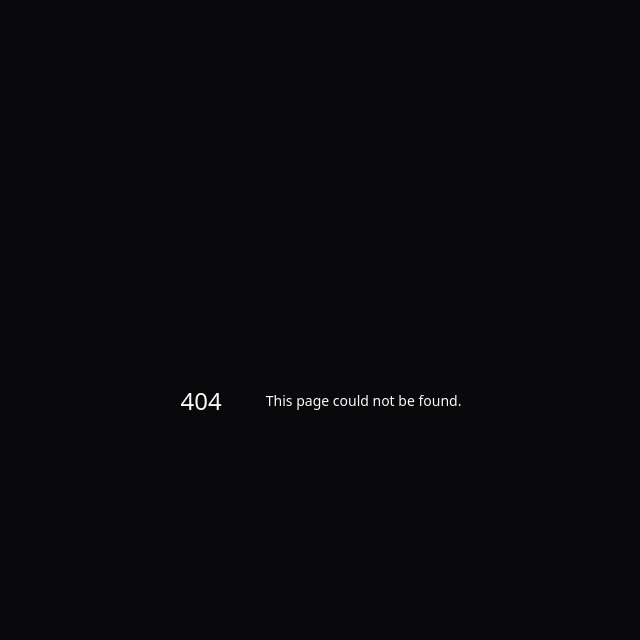
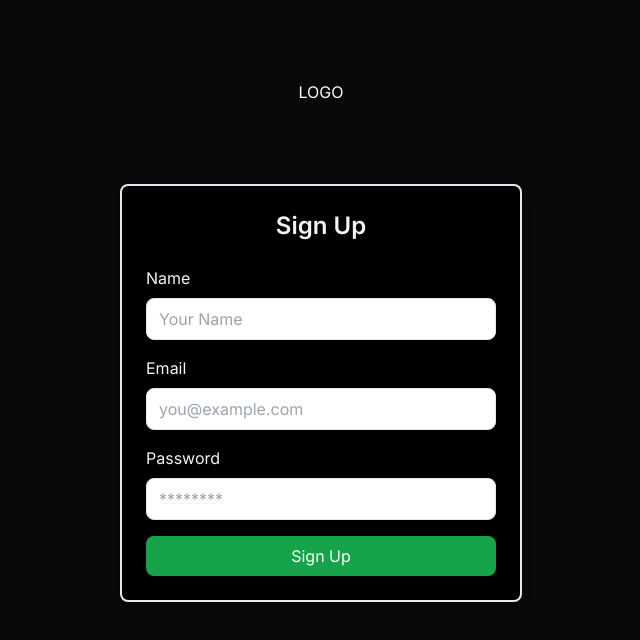
Before and after one commit to julioishikawa/devcoins, a Next.js app: page /login/register in a window 1280 px wide. Before the commit this address had no page. Shown: the top 640 px of the page, without its empty margins (319-959 px from the left). Built offline with nearby package versions, Linux system fonts and the light colour scheme.

Commit message:
add carousel-skeleton and initial login

```diff
--- a/src/app/(store)/(home)/page.tsx
+++ b/src/app/(store)/(home)/page.tsx
@@ -1,13 +1,17 @@
+import CarouselSkeleton from '@/components/carousel-skeleton'
 import { CoinCarousel } from '@/components/coin-carousel'
 import { CoinChart } from '@/components/coin-chart'
+import { Suspense } from 'react'
 
 export default function Home() {
   return (
-    <main className="px-20 py-10">
+    <main className="px-10 sm:px-20 py-10">
       <CoinChart />
 
       <div className="flex justify-center">
-        <CoinCarousel />
+        <Suspense fallback={<CarouselSkeleton />}>
+          <CoinCarousel />
+        </Suspense>
       </div>
     </main>
   )
--- /dev/null
+++ b/src/app/login/(signIn)/page.tsx
@@ -0,0 +1,41 @@
+import React from 'react'
+
+export default function SignIn() {
+  return (
+    <div className="mx-auto p-8 bg-black border-2 shadow-lg rounded-lg">
+      <h2 className="text-2xl font-semibold text-gray-100 text-center mb-6">
+        Entrar
+      </h2>
+      <form className="w-[350px]">
+        <div className="mb-4">
+          <label className="block text-gray-100 mb-2" htmlFor="email">
+            Email
+          </label>
+          <input
+            id="email"
+            type="email"
+            className="w-full px-3 py-2 border rounded-lg text-gray-900 focus:outline-none focus:ring focus:ring-gray-500"
+            placeholder="you@example.com"
+          />
+        </div>
+        <div className="mb-4">
+          <label className="block text-gray-100 mb-2" htmlFor="password">
+            Password
+          </label>
+          <input
+            id="password"
+            type="password"
+            className="w-full px-3 py-2 border rounded-lg text-gray-900 focus:outline-none focus:ring focus:ring-gray-500"
+            placeholder="********"
+          />
+        </div>
+        <button
+          type="submit"
+          className="w-full bg-blue-600 text-white py-2 rounded-lg hover:bg-blue-700 transition duration-300"
+        >
+          Sign In
+        </button>
+      </form>
+    </div>
+  )
+}
--- /dev/null
+++ b/src/app/login/layout.tsx
@@ -0,0 +1,10 @@
+import { ReactNode } from 'react'
+
+export default function LoginLayout({ children }: { children: ReactNode }) {
+  return (
+    <div className="flex flex-col items-center">
+      <h1 className="w-full p-20 text-center">LOGO</h1>
+      {children}
+    </div>
+  )
+}
--- /dev/null
+++ b/src/app/login/register/page.tsx
@@ -0,0 +1,52 @@
+import React from 'react'
+
+export default function SignUp() {
+  return (
+    <div className="mx-auto p-6 bg-black border-2 shadow-lg rounded-lg">
+      <h2 className="text-2xl font-semibold text-gray-100 text-center mb-6">
+        Sign Up
+      </h2>
+      <form className="w-[350px]">
+        <div className="mb-4">
+          <label className="block text-gray-100 mb-2" htmlFor="name">
+            Name
+          </label>
+          <input
+            id="name"
+            type="text"
+            className="w-full px-3 py-2 border rounded-lg text-gray-900 focus:outline-none focus:ring focus:ring-gray-500"
+            placeholder="Your Name"
+          />
+        </div>
+        <div className="mb-4">
+          <label className="block text-gray-100 mb-2" htmlFor="email">
+            Email
+          </label>
+          <input
+            id="email"
+            type="email"
+            className="w-full px-3 py-2 border rounded-lg text-gray-900 focus:outline-none focus:ring focus:ring-gray-500"
+            placeholder="you@example.com"
+          />
+        </div>
+        <div className="mb-4">
+          <label className="block text-gray-100 mb-2" htmlFor="password">
+            Password
+          </label>
+          <input
+            id="password"
+            type="password"
+            className="w-full px-3 py-2 border rounded-lg text-gray-900 focus:outline-none focus:ring focus:ring-gray-500"
+            placeholder="********"
+          />
+        </div>
+        <button
+          type="submit"
+          className="w-full bg-green-600 text-white py-2 rounded-lg hover:bg-green-700 transition duration-300"
+        >
+          Sign Up
+        </button>
+      </form>
+    </div>
+  )
+}
--- /dev/null
+++ b/src/components/carousel-skeleton.tsx
@@ -0,0 +1,22 @@
+import { Skeleton } from './ui/skeleton'
+
+export default function CarouselSkeleton() {
+  return (
+    <div className="relative w-full lg:w-[1000px]">
+      <div className="flex gap-4 overflow-hidden">
+        {Array.from({ length: 6 }).map((_, index) => (
+          <div
+            key={index}
+            className="basis-1/3 sm:basis-1/4 md:basis-1/5 lg:basis-1/6 p-2"
+          >
+            <div className="border-none min-w-[70px] w-full bg-zinc-800 rounded aspect-square flex items-center justify-center">
+              <Skeleton className="w-full h-full" />
+            </div>
+          </div>
+        ))}
+      </div>
+      <Skeleton className="absolute h-8 w-8 rounded-full -left-12 top-1/2 -translate-y-1/2" />
+      <Skeleton className="absolute h-8 w-8 rounded-full -right-12 top-1/2 -translate-y-1/2" />
+    </div>
+  )
+}
--- a/src/components/coin-carousel.tsx
+++ b/src/components/coin-carousel.tsx
@@ -8,19 +8,21 @@ import {
   CarouselPrevious,
 } from '@/components/ui/carousel'
 
-export function CoinCarousel() {
+export async function CoinCarousel() {
+  await new Promise((resolve) => setTimeout(resolve, 1000))
+
   return (
     <Carousel
       opts={{
         align: 'start',
       }}
-      className="max-w-md"
+      className="w-full lg:w-[1000px]"
     >
       <CarouselContent>
         {Array.from({ length: 9 }).map((_, index) => (
           <CarouselItem
             key={index}
-            className="sm:basis-1/2 md:basis-1/3 lg:basis-1/4"
+            className="basis-1/3 sm:basis-1/4 md:basis-1/5 lg:basis-1/6"
           >
             <div className="p-2 border-none">
               <Card className="border-none bg-zinc-800">
--- a/src/components/coin-chart.tsx
+++ b/src/components/coin-chart.tsx
@@ -133,9 +133,9 @@ export function CoinChart() {
   return (
     <div className="space-y-4">
       {loading ? (
-        <Skeleton className="w-96 h-6 rounded-md" />
+        <Skeleton className="w-full h-6 rounded-md" />
       ) : (
-        <h1>Gráficos das cryptomoedas nos últimos 7 dias</h1>
+        <h1>Cryptomoedas nos últimos 7 dias</h1>
       )}
 
       <div className="inline-flex gap-4 h-10 rounded-md">
--- a/src/components/header-skeleton.tsx
+++ b/src/components/header-skeleton.tsx
@@ -3,7 +3,7 @@ import { Skeleton } from './ui/skeleton'
 export default function HeaderSkeleton() {
   return (
     <div className="flex items-center gap-5">
-      <Skeleton className="w-11 h-8" />
+      <Skeleton className="w-11 h-8 px-14" />
       <Skeleton className="w-full h-10" />
       <Skeleton className="w-12 h-10 rounded-full" />
       <Skeleton className="w-8 h-8" />
--- a/src/components/header.tsx
+++ b/src/components/header.tsx
@@ -7,7 +7,7 @@ export default async function Header() {
 
   return (
     <div className="flex items-center gap-5">
-      <h1>logo</h1>
+      <h1 className="px-10">logo</h1>
 
       <SearchInput />
 
```
